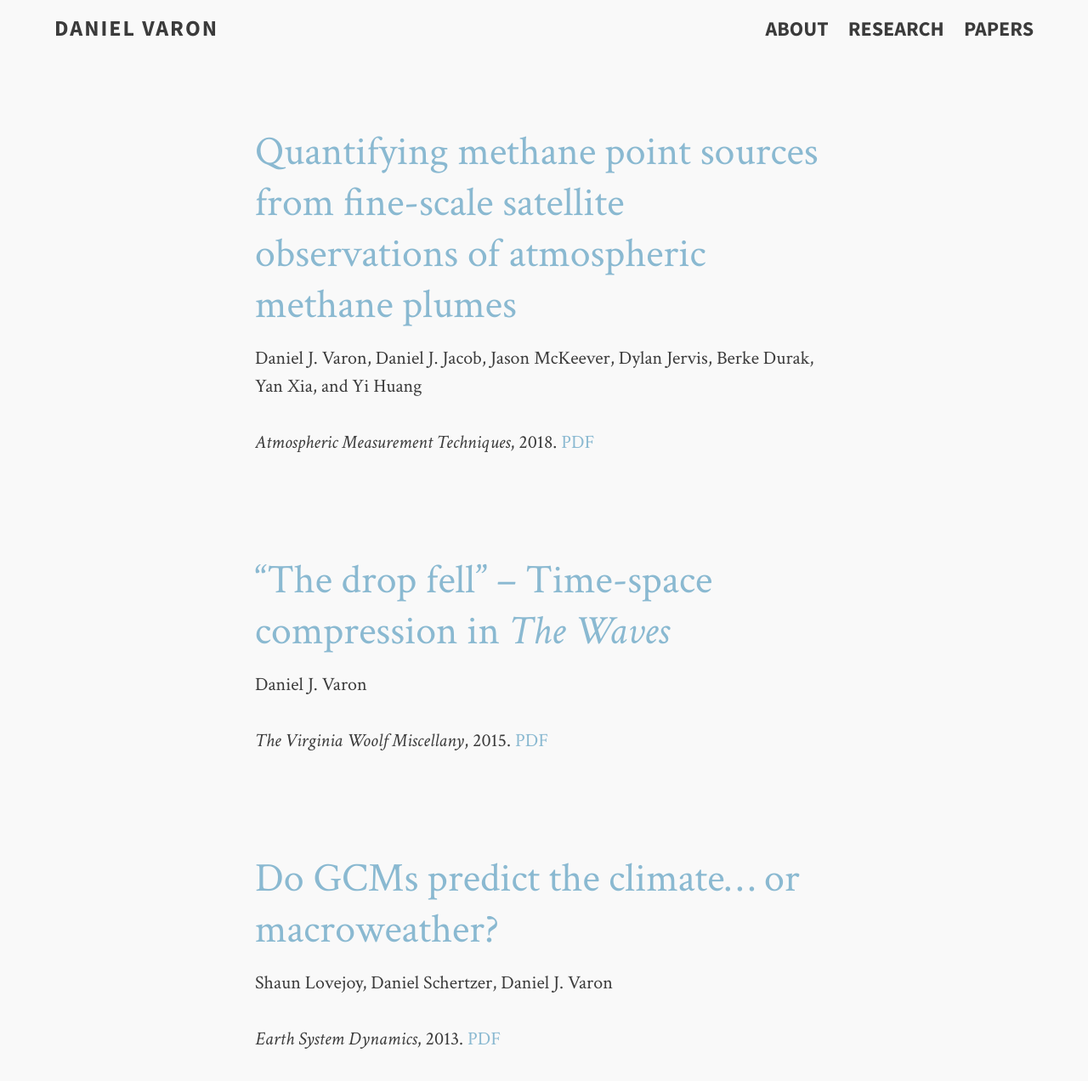
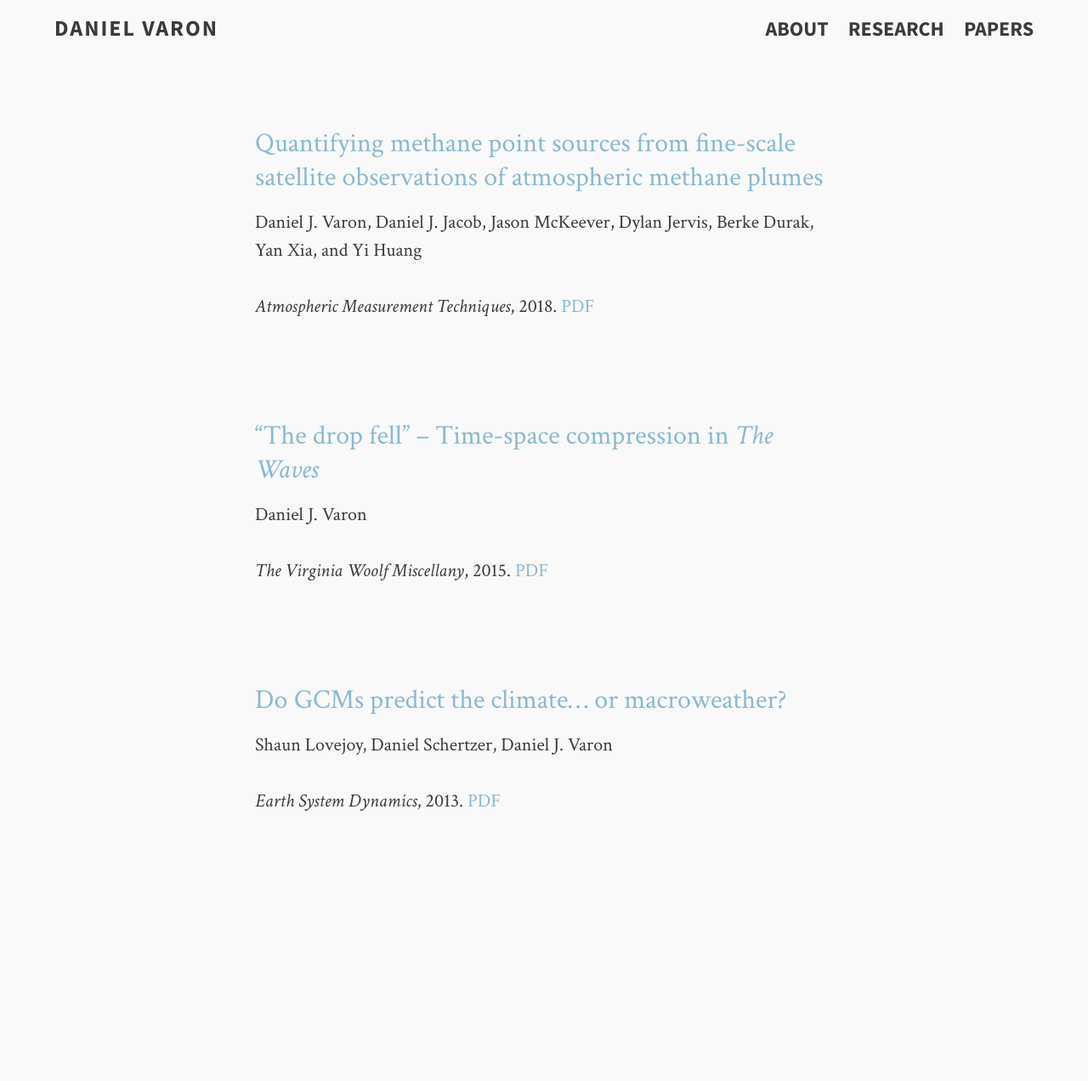
Before and after one commit to djvaron/djvaron.github.io, a Jekyll site: the page built from papers.md, in a window 1280 px wide. Shown: the whole page at 85% size. Built offline with Jekyll 4.4.1, drawn with Linux system fonts in a browser that asks for light colours; after the commit the page ends 992 px from its top, so only the background shows below that.

Commit message:
edit papers page

```diff
--- a/papers.md
+++ b/papers.md
@@ -5,7 +5,7 @@ title: Papers
 tags: [research]
 ---
 
-## [Quantifying methane point sources from fine-scale satellite observations of atmospheric methane plumes](https://doi.org/10.5194/amt-11-5673-2018)
+### [Quantifying methane point sources from fine-scale satellite observations of atmospheric methane plumes](https://doi.org/10.5194/amt-11-5673-2018)
 
 Daniel J. Varon, Daniel J. Jacob, Jason McKeever, Dylan Jervis, Berke Durak, Yan Xia, and Yi Huang
 
@@ -13,7 +13,7 @@ Daniel J. Varon, Daniel J. Jacob, Jason McKeever, Dylan Jervis, Berke Durak, Yan
 
 <br>
 
-## ["The drop fell" -- Time-space compression in <em>The Waves</em>](https://virginiawoolfmiscellany.wordpress.com/virginia-woolf-miscellany-fall-2014winter-2015-issue-86/)
+### ["The drop fell" -- Time-space compression in <em>The Waves</em>](https://virginiawoolfmiscellany.wordpress.com/virginia-woolf-miscellany-fall-2014winter-2015-issue-86/)
 
 Daniel J. Varon
 
@@ -21,7 +21,7 @@ Daniel J. Varon
 
 <br>
 
-## [Do GCMs predict the climate... or macroweather?](https://doi.org/10.5194/esd-4-439-2013)
+### [Do GCMs predict the climate... or macroweather?](https://doi.org/10.5194/esd-4-439-2013)
 
 Shaun Lovejoy, Daniel Schertzer, Daniel J. Varon
 
```
